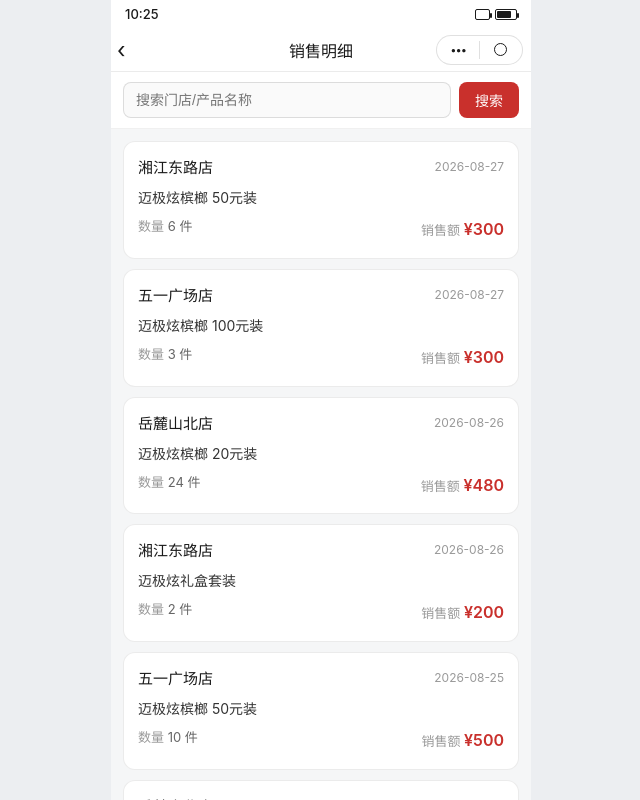
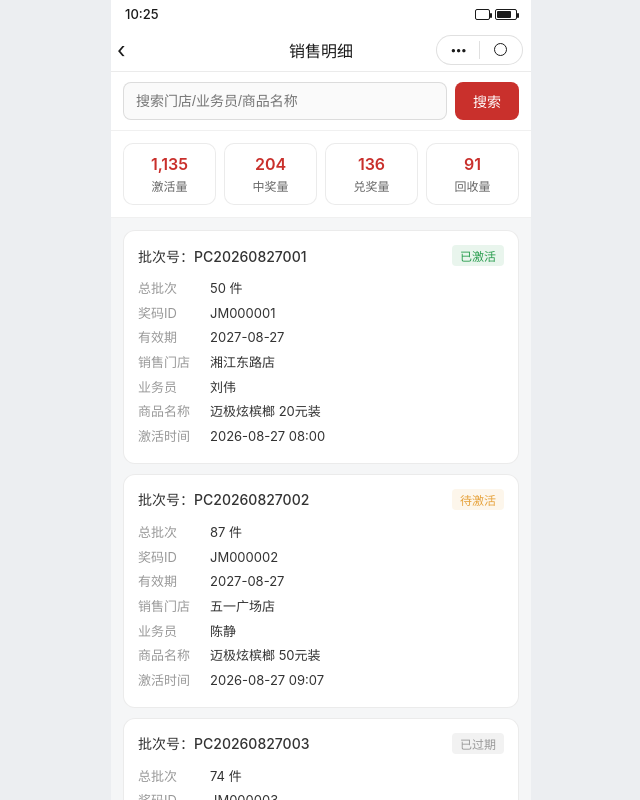
Before and after one commit to Kui0105/1528-01-ue.ue.ehaiba.net, a website: page sales-detail.html in a window 1280 px wide. Shown: the whole page, without its empty margins (319-959 px from the left). Drawn offline with Linux system fonts and the light colour scheme.

Commit message:
feat: 门店管理搜索增加搜索按钮；销售明细增加激活/中奖/兑奖/回收统计及新列表字段 v0.34.0

```diff
--- a/package.json
+++ b/package.json
@@ -1,6 +1,6 @@
 {
   "name": "maijixuan-lottery-prototype",
-  "version": "0.33.0",
+  "version": "0.34.0",
   "description": "迈极炫槟榔扫码抽奖小程序交互原型",
   "private": true,
   "scripts": {},
--- a/sales-detail.html
+++ b/sales-detail.html
@@ -25,21 +25,26 @@ body{font-family:-apple-system,BlinkMacSystemFont,'PingFang SC','Hiragino Sans G
 .capsule .c-right .dot{width:13px;height:13px;border:1.4px solid #1a1a1a;border-radius:50%}
 .capsule .divider{width:.5px;height:18px;background:rgba(0,0,0,.12)}
 .search{display:flex;gap:8px;padding:10px 12px;background:#fff;border-bottom:.5px solid rgba(0,0,0,.06);flex-shrink:0}
-.search input{flex:1;height:36px;border:.5px solid rgba(0,0,0,.12);border-radius:8px;padding:0 12px;font-size:14px;background:#fafafa;outline:none}
+.search input{flex:1;height:38px;border:.5px solid rgba(0,0,0,.12);border-radius:8px;padding:0 12px;font-size:14px;background:#fafafa;outline:none}
 .search input:focus{border-color:#c9302c}
-.search button{width:60px;height:36px;background:#c9302c;color:#fff;border:none;border-radius:8px;font-size:14px;cursor:pointer;flex-shrink:0}
+.search button{width:64px;height:38px;background:#c9302c;color:#fff;border:none;border-radius:8px;font-size:14px;cursor:pointer;flex-shrink:0}
+.stats-bar{display:flex;background:#fff;border-bottom:.5px solid rgba(0,0,0,.06);padding:12px;gap:8px;flex-shrink:0}
+.stats-bar .item{flex:1;background:#fff;border:.5px solid rgba(0,0,0,.08);border-radius:10px;padding:10px 4px;text-align:center}
+.stats-bar .item .v{font-size:16px;font-weight:600;color:#c9302c}
+.stats-bar .item .t{font-size:12px;color:#666;margin-top:3px}
 .content{flex:1;overflow-y:auto;-webkit-overflow-scrolling:touch;padding:12px}
 
 .card{background:#fff;border:.5px solid rgba(0,0,0,.08);border-radius:12px;padding:14px;margin-bottom:10px}
 .card .top{display:flex;justify-content:space-between;align-items:center;margin-bottom:10px}
-.card .store{font-size:15px;font-weight:500}
-.card .date{font-size:12px;color:#999}
-.card .name{font-size:14px;color:#333;margin-bottom:8px}
-.card .info{display:flex;font-size:13px;color:#666;line-height:1.8}
-.card .info .col{flex:1}
-.card .info .label{color:#999}
-.card .info .col.amt{text-align:right}
-.card .info .col.amt .v{font-size:16px;font-weight:600;color:#c9302c}
+.card .batch{font-size:14px;font-weight:500;color:#333}
+.card .status{font-size:12px;padding:2px 8px;border-radius:4px}
+.card .status.activated{color:#2a9d4f;background:rgba(42,157,79,.1)}
+.card .status.pending{color:#e6a23c;background:rgba(230,162,60,.1)}
+.card .status.expired{color:#999;background:#f2f2f2}
+.card .rows{font-size:13px;color:#666;line-height:1.9}
+.card .rows .row{display:flex}
+.card .rows .row .k{width:72px;color:#999;flex-shrink:0}
+.card .rows .row .v{flex:1;min-width:0;overflow:hidden;text-overflow:ellipsis;white-space:nowrap;color:#333}
 .empty{text-align:center;padding:80px 24px;color:#999;font-size:13px}
 </style>
 </head>
@@ -51,38 +56,78 @@ body{font-family:-apple-system,BlinkMacSystemFont,'PingFang SC','Hiragino Sans G
     <span class="title">销售明细</span>
     <span class="capsule"><span class="c-left">•••</span><span class="divider"></span><span class="c-right"><span class="dot"></span></span></span>
   </div>
+
   <div class="search">
-    <input type="text" id="kw" placeholder="搜索门店/产品名称" onkeydown="if(event.key==='Enter')doSearch()">
+    <input type="text" id="kw" placeholder="搜索门店/业务员/商品名称" onkeydown="if(event.key==='Enter')doSearch()">
     <button onclick="doSearch()">搜索</button>
   </div>
+
+  <div class="stats-bar">
+    <div class="item"><div class="v" id="statAct">0</div><div class="t">激活量</div></div>
+    <div class="item"><div class="v" id="statWin">0</div><div class="t">中奖量</div></div>
+    <div class="item"><div class="v" id="statVerify">0</div><div class="t">兑奖量</div></div>
+    <div class="item"><div class="v" id="statRec">0</div><div class="t">回收量</div></div>
+  </div>
+
   <div class="content" id="content"></div>
 </div>
 
 <script>
-const sales=[
-  {store:'湘江东路店',name:'迈极炫槟榔 50元装',qty:6,amt:300,date:'2026-08-27'},
-  {store:'五一广场店',name:'迈极炫槟榔 100元装',qty:3,amt:300,date:'2026-08-27'},
-  {store:'岳麓山北店',name:'迈极炫槟榔 20元装',qty:24,amt:480,date:'2026-08-26'},
-  {store:'湘江东路店',name:'迈极炫礼盒套装',qty:2,amt:200,date:'2026-08-26'},
-  {store:'五一广场店',name:'迈极炫槟榔 50元装',qty:10,amt:500,date:'2026-08-25'},
-  {store:'岳麓山北店',name:'迈极炫槟榔 100元装',qty:4,amt:400,date:'2026-08-25'},
-  {store:'湘江东路店',name:'迈极炫槟榔 20元装',qty:30,amt:600,date:'2026-08-24'}
-];
+const products=['迈极炫槟榔 20元装','迈极炫槟榔 50元装','迈极炫槟榔 100元装','迈极炫礼盒套装'];
+const stores=['湘江东路店','五一广场店','岳麓山北店','万家丽店','德思勤店'];
+const salesmen=['刘伟','陈静','赵磊','孙倩','周强','吴敏'];
+const statuses=['activated','pending','expired'];
+const sales=Array.from({length:15},(_,i)=>{
+  const id=i+1;
+  const batch='PC'+('20260827'+String(id).padStart(3,'0'));
+  const code='JM'+String(id).padStart(6,'0');
+  const product=products[i%products.length];
+  const store=stores[i%stores.length];
+  const salesman=salesmen[i%salesmen.length];
+  const status=statuses[i%statuses.length];
+  const total=((i*37)%50)+50;
+  const date=new Date(2026,7,27-Math.floor(i/3));
+  const valid=new Date(date.getFullYear()+1,date.getMonth(),date.getDate());
+  const ctime=`${date.getFullYear()}-${String(date.getMonth()+1).padStart(2,'0')}-${String(date.getDate()).padStart(2,'0')} ${String(8+i%12).padStart(2,'0')}:${String((i*7)%60).padStart(2,'0')}`;
+  return {id,total,batch,code,valid:fmtDate(valid),store,salesman,name:product,status,ctime};
+});
+const statusMap={activated:'已激活',pending:'待激活',expired:'已过期'};
+
+function fmtDate(d){return `${d.getFullYear()}-${String(d.getMonth()+1).padStart(2,'0')}-${String(d.getDate()).padStart(2,'0')}`;}
+
+function genStats(list){
+  return {
+    act:list.reduce((s,it)=>s+it.total,0),
+    win:Math.round(list.reduce((s,it)=>s+it.total,0)*0.18),
+    verify:Math.round(list.reduce((s,it)=>s+it.total,0)*0.12),
+    rec:Math.round(list.reduce((s,it)=>s+it.total,0)*0.08)
+  };
+}
+
 function render(kw){
   kw=(kw||'').trim().toLowerCase();
   const box=document.getElementById('content');
-  let list=sales.filter(s=>(s.store+s.name).toLowerCase().includes(kw));
+  let list=sales.filter(s=>(s.store+s.salesman+s.name+s.batch+s.code).toLowerCase().includes(kw));
   if(list.length===0){box.innerHTML='<div class="empty">未找到匹配的销售记录</div>';return;}
+  const st=genStats(list);
+  document.getElementById('statAct').textContent=st.act.toLocaleString('en-US');
+  document.getElementById('statWin').textContent=st.win.toLocaleString('en-US');
+  document.getElementById('statVerify').textContent=st.verify.toLocaleString('en-US');
+  document.getElementById('statRec').textContent=st.rec.toLocaleString('en-US');
   box.innerHTML=list.map(s=>`
     <div class="card">
       <div class="top">
-        <span class="store">${s.store}</span>
-        <span class="date">${s.date}</span>
+        <span class="batch">批次号：${s.batch}</span>
+        <span class="status ${s.status}">${statusMap[s.status]}</span>
       </div>
-      <div class="name">${s.name}</div>
-      <div class="info">
-        <div class="col"><span class="label">数量</span> ${s.qty} 件</div>
-        <div class="col amt"><span class="label">销售额</span> <span class="v">¥${s.amt}</span></div>
+      <div class="rows">
+        <div class="row"><span class="k">总批次</span><span class="v">${s.total} 件</span></div>
+        <div class="row"><span class="k">奖码ID</span><span class="v">${s.code}</span></div>
+        <div class="row"><span class="k">有效期</span><span class="v">${s.valid}</span></div>
+        <div class="row"><span class="k">销售门店</span><span class="v">${s.store}</span></div>
+        <div class="row"><span class="k">业务员</span><span class="v">${s.salesman}</span></div>
+        <div class="row"><span class="k">商品名称</span><span class="v">${s.name}</span></div>
+        <div class="row"><span class="k">激活时间</span><span class="v">${s.ctime}</span></div>
       </div>
     </div>`).join('');
 }
```
Also changed, not shown: index.html (+1 -1 lines), store.html (+11 -6 lines).
